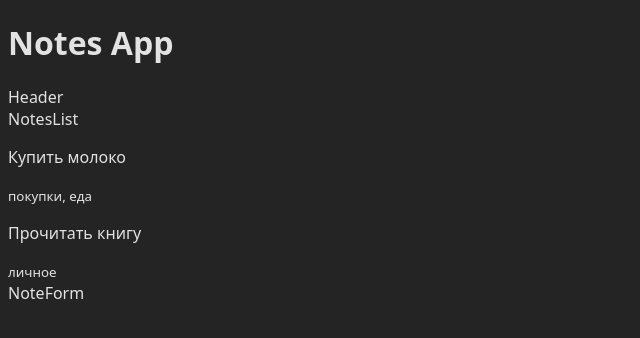
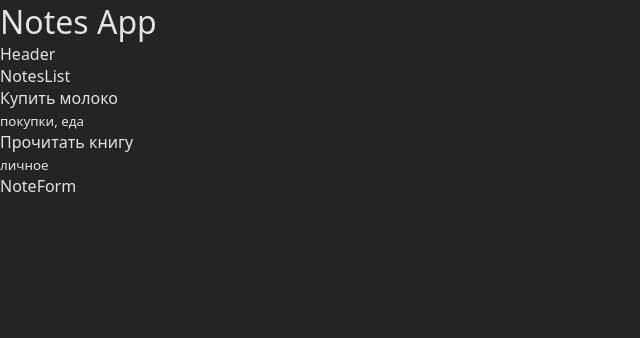
Before and after one commit to Uniqxxvii/notes-app, a React app: page / in a window 1280 px wide. Shown: the top 338 px of the page, without its empty margins (0-640 px from the left). Built offline with nearby package versions, Linux system fonts and the light colour scheme; the HTML template or start-up script is replaced by a standard one.

Commit message:
feat: move notes data into state

```diff
--- a/src/App.jsx
+++ b/src/App.jsx
@@ -2,13 +2,13 @@ import Header from "./components/Header"
 import NotesList from "./components/NotesList"
 import Note from "./components/Note"
 import NoteForm from "./components/NoteForm"
-
+import { useState } from "react"
 
 function App() {
-  const notes = [
+  const [notes, setNotes] = useState([
     { id: 1, text: "Купить молоко", tags: ["покупки", "еда"] },
     { id: 2, text: "Прочитать книгу", tags: ["личное"] }
-  ]
+  ])
 
   return (
     <div>
--- a/src/index.css
+++ b/src/index.css
@@ -5,3 +5,19 @@
   background-color: #242424;
   -webkit-font-smoothing: antialiased;
 }
+
+*,
+*::before,
+*::after {
+  box-sizing: border-box;
+}
+
+body {
+  margin: 0;
+}
+
+h1, h2, h3, h4, h5, h6,
+p {
+  margin: 0;
+  font-weight: normal;
+}
```
